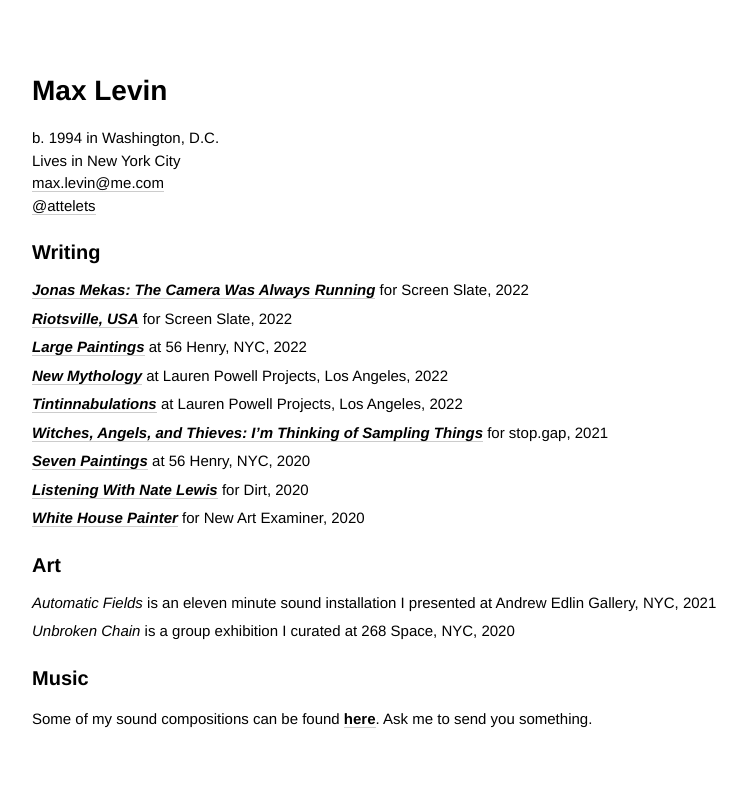
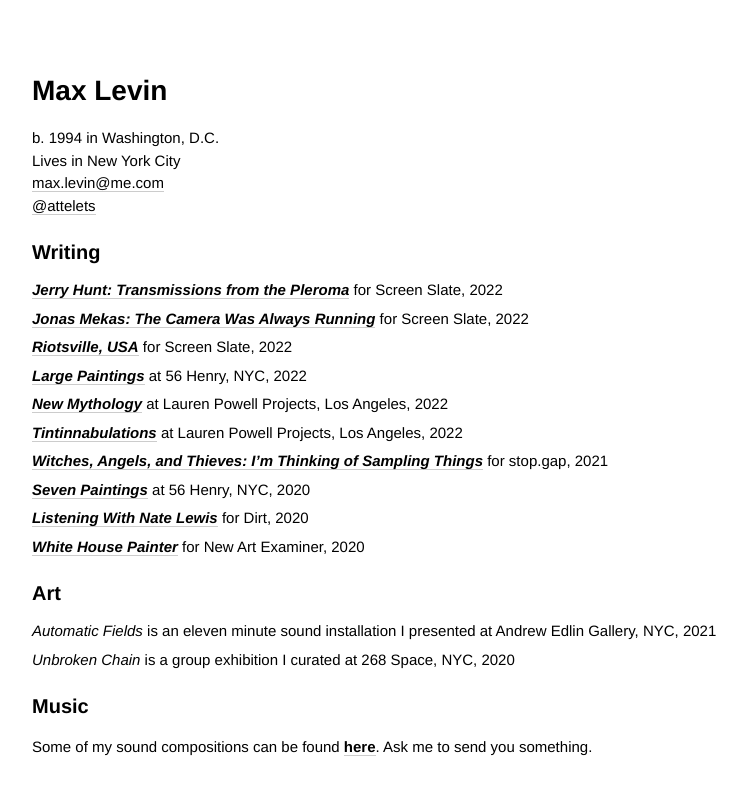
Before and after one commit to minicreative/maxlevin.me, a Jekyll site: the page built from index.md, in a window 1280 px wide. Shown: the top 795 px of the page, without its empty margins (18-765 px from the left). Built offline with Jekyll 4.4.1, drawn with Linux system fonts in a browser that asks for light colours.

Commit message:
Updated Index

```diff
--- a/index.md
+++ b/index.md
@@ -4,6 +4,9 @@
 sections:
 - title: Writing
   items:
+  - description: "**[*Jerry Hunt: Transmissions from the Pleroma*](http://www.screenslate.com/articles/jerry-hunt-transmissions-pleroma)**
+      for Screen Slate, 2022"
+    image: "/uploads/Jerry-Hunt.jpg"
   - description: "**[*Jonas Mekas: The Camera Was Always Running*](http://www.screenslate.com/articles/jonas-mekas-camera-was-always-running)**
       for Screen Slate, 2022"
     image: "/uploads/Jonas-Mekas.jpg"
```
